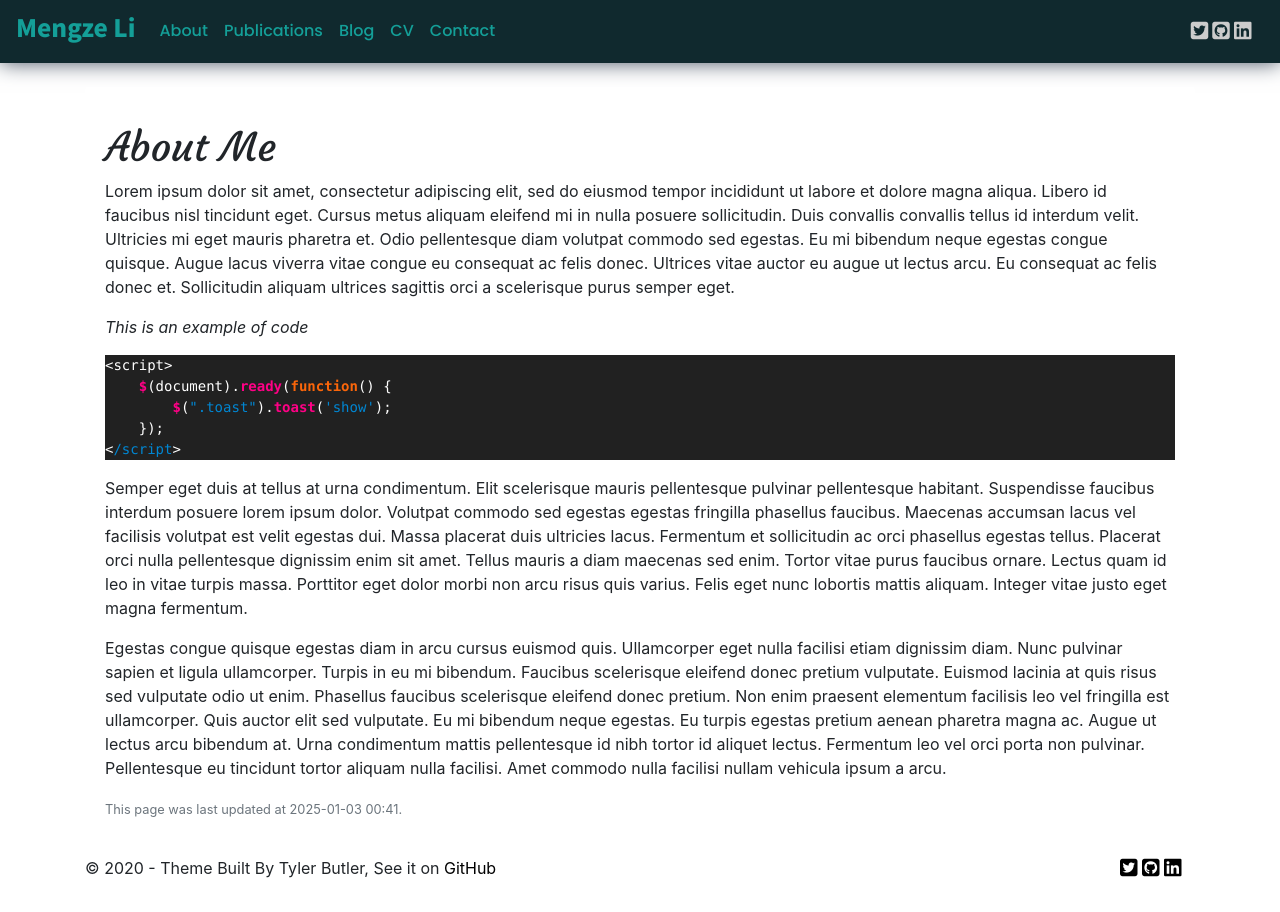
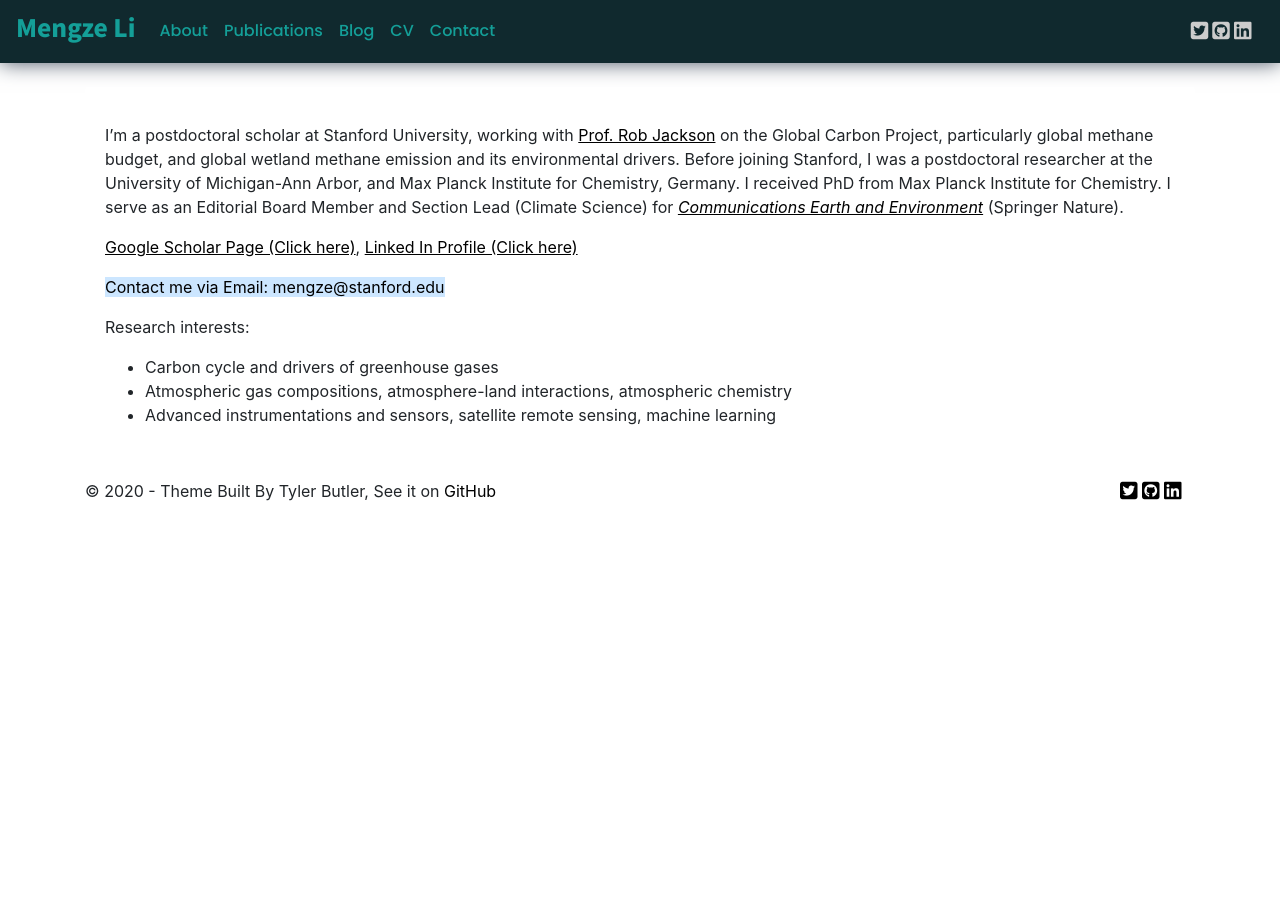
Before and after one commit to limengze1991/limengze1991.github.io, a Jekyll site: the page built from pages/about.md, in a window 1280 px wide. Built offline with Jekyll 4.4.1, drawn with Linux system fonts in a browser that asks for light colours; nearby versions of some CDN libraries; comment, search, counter and statistics services are not loaded.

Commit message:
update: about page

````diff
--- a/pages/about.md
+++ b/pages/about.md
@@ -2,25 +2,17 @@
 layout: page
 permalink: /about.html
 title: About Me
-description: Get to know what I'm up too
+description:
 header-img:
-last-updated: 2020-10-30 5:55 PM
+last-updated:
 ---
+I'm a postdoctoral scholar at Stanford University, working with <a href="https://jacksonlab.stanford.edu/" target="_blank" style="text-decoration: underline;">Prof. Rob Jackson</a> on the Global Carbon Project, particularly global methane budget, and global wetland methane emission and its environmental drivers. Before joining Stanford, I was a postdoctoral researcher at the University of Michigan-Ann Arbor, and Max Planck Institute for Chemistry, Germany. I received PhD from Max Planck Institute for Chemistry. I serve as an Editorial Board Member and Section Lead (Climate Science) for <a href="https://www.nature.com/commsenv/" target="_blank" style="text-decoration: underline;"><i>Communications Earth and Environment</i></a> (Springer Nature).
 
-<h1 class="mx-auto" style="font-family:Courgette;">{{ page.title }}</h1>
+<a href="https://scholar.google.com/citations?user=6uJuFqEAAAAJ&hl=en" target="_blank" style="text-decoration: underline;">Google Scholar Page (Click here)</a>,  <a href="https://www.linkedin.com/in/mengze-li-19049b178/" target="_blank" style="text-decoration: underline;">Linked In Profile (Click here)</a>
 
-Lorem ipsum dolor sit amet, consectetur adipiscing elit, sed do eiusmod tempor incididunt ut labore et dolore magna aliqua. Libero id faucibus nisl tincidunt eget. Cursus metus aliquam eleifend mi in nulla posuere sollicitudin. Duis convallis convallis tellus id interdum velit. Ultricies mi eget mauris pharetra et. Odio pellentesque diam volutpat commodo sed egestas. Eu mi bibendum neque egestas congue quisque. Augue lacus viverra vitae congue eu consequat ac felis donec. Ultrices vitae auctor eu augue ut lectus arcu. Eu consequat ac felis donec et. Sollicitudin aliquam ultrices sagittis orci a scelerisque purus semper eget.
+<a href="mailto:mengze@stanford.edu" target="_blank" style="background-color: #cce6ff; text-decoration: none;">Contact me via Email: mengze@stanford.edu</a>
 
-
-*This is an example of code*
-```js
-<script>
-    $(document).ready(function() {
-        $(".toast").toast('show');
-    });
-</script>
-```
-
-Semper eget duis at tellus at urna condimentum. Elit scelerisque mauris pellentesque pulvinar pellentesque habitant. Suspendisse faucibus interdum posuere lorem ipsum dolor. Volutpat commodo sed egestas egestas fringilla phasellus faucibus. Maecenas accumsan lacus vel facilisis volutpat est velit egestas dui. Massa placerat duis ultricies lacus. Fermentum et sollicitudin ac orci phasellus egestas tellus. Placerat orci nulla pellentesque dignissim enim sit amet. Tellus mauris a diam maecenas sed enim. Tortor vitae purus faucibus ornare. Lectus quam id leo in vitae turpis massa. Porttitor eget dolor morbi non arcu risus quis varius. Felis eget nunc lobortis mattis aliquam. Integer vitae justo eget magna fermentum.
-
-Egestas congue quisque egestas diam in arcu cursus euismod quis. Ullamcorper eget nulla facilisi etiam dignissim diam. Nunc pulvinar sapien et ligula ullamcorper. Turpis in eu mi bibendum. Faucibus scelerisque eleifend donec pretium vulputate. Euismod lacinia at quis risus sed vulputate odio ut enim. Phasellus faucibus scelerisque eleifend donec pretium. Non enim praesent elementum facilisis leo vel fringilla est ullamcorper. Quis auctor elit sed vulputate. Eu mi bibendum neque egestas. Eu turpis egestas pretium aenean pharetra magna ac. Augue ut lectus arcu bibendum at. Urna condimentum mattis pellentesque id nibh tortor id aliquet lectus. Fermentum leo vel orci porta non pulvinar. Pellentesque eu tincidunt tortor aliquam nulla facilisi. Amet commodo nulla facilisi nullam vehicula ipsum a arcu.
+Research interests:
+ - Carbon cycle and drivers of greenhouse gases
+ - Atmospheric gas compositions, atmosphere-land interactions, atmospheric chemistry
+ - Advanced instrumentations and sensors, satellite remote sensing, machine learning
````
